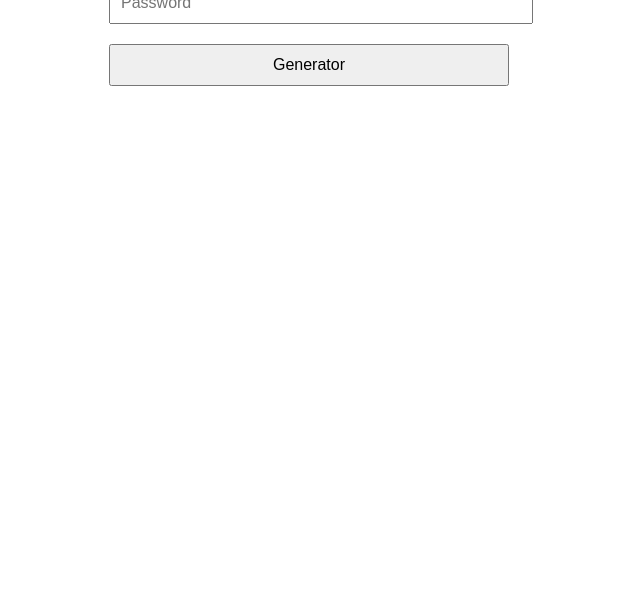
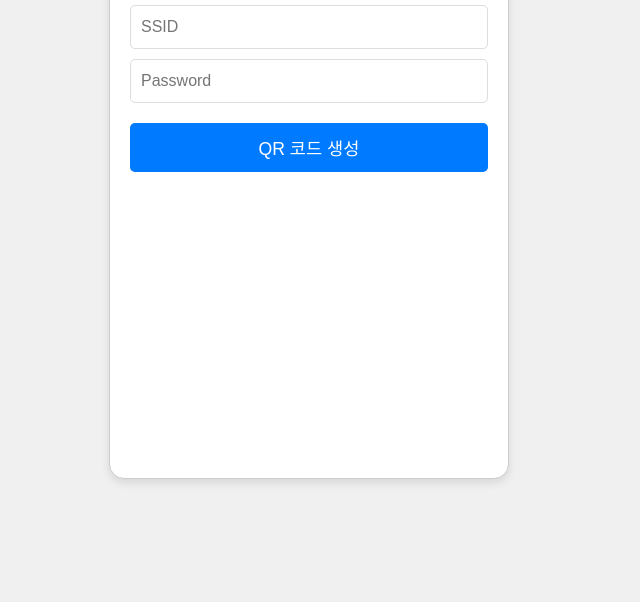
Before and after one commit to truedo/QR_generator, a plain HTML site: page index.html in a window 1280 px wide. Shown: the part 198-800 px from the top of the page, without its empty margins (331-971 px from the left). Drawn offline with Linux system fonts and the light colour scheme.

Commit message:
Update index.html

```diff
--- a/index.html
+++ b/index.html
@@ -5,43 +5,117 @@
   <meta name="viewport" content="width=device-width, initial-scale=1.0">
   <title>WiFi QR Code Generator</title>
   <style>
-    body { font-family: Arial, sans-serif; max-width: 400px; margin: 50px auto; text-align: center; }
-    input, button { width: 100%; padding: 10px; margin: 10px 0; font-size: 1rem; }
-    #qrcode { margin-top: 20px; }
+    body {
+      font-family: Arial, sans-serif;
+      background-color: #f0f0f0; /* 배경색 추가 (컨테이너와 구분되도록) */
+      margin: 0; /* body 기본 마진 제거 */
+      padding: 0; /* body 기본 패딩 제거 */
+      display: flex; /* flexbox를 사용하여 컨테이너를 중앙에 배치 */
+      justify-content: center; /* 가로 방향 중앙 정렬 */
+      align-items: center; /* 세로 방향 중앙 정렬 (필요시 min-height: 100vh; 추가) */
+      min-height: 100vh; /* 최소 높이를 뷰포트 높이로 설정하여 세로 중앙 정렬 가능하게 함 */
+    }
+
+    /* 새로운 컨테이너 스타일 */
+    .content-box {
+      background-color: #fff; /* 컨테이너 배경색 */
+      max-width: 400px; /* 컨테이너의 최대 너비 */
+      width: 90%; /* 작은 화면에서 너비 조절 */
+      padding: 30px 20px; /* 내부 여백 (상하 좌우) */
+      border: 1px solid #ccc; /* 테두리 */
+      border-radius: 15px; /* 둥근 모서리 */
+      box-shadow: 0 4px 8px rgba(0, 0, 0, 0.1); /* 은은한 그림자 */
+      text-align: center; /* 컨테이너 안의 인라인/인라인-블록 요소 가운데 정렬 */
+      box-sizing: border-box; /* padding과 border를 width에 포함 */
+    }
+
+    h1 {
+        margin-top: 0; /* h1 기본 상단 마진 제거 */
+        margin-bottom: 20px; /* h1 하단 마진 추가 */
+        font-size: 1.5em; /* h1 폰트 크기 조절 */
+        color: #333;
+    }
+
+    /* 입력 필드 스타일 */
+    input {
+      width: 100%; /* 컨테이너 패딩 고려하여 100% */
+      padding: 12px 10px;
+      margin: 10px 0; /* 상하 마진 */
+      font-size: 1rem;
+      border: 1px solid #ddd; /* 입력 필드 테두리 */
+      border-radius: 5px; /* 입력 필드 모서리도 약간 둥글게 */
+      box-sizing: border-box; /* padding이 너비에 포함되도록 계산 */
+      display: block; /* 각 입력 필드를 새 줄에 표시 */
+    }
+
+    /* 버튼 스타일 */
+    button {
+      display: block; /* 버튼을 블록 요소로 만듭니다 */
+      width: 100%; /* 컨테이너 너비에 맞춤 */
+      padding: 12px;
+      margin: 20px 0; /* 상하 마진 */
+      font-size: 1.1rem;
+      background-color: #007bff; /* 버튼 배경색 */
+      color: white; /* 버튼 글자색 */
+      border: none; /* 버튼 테두리 없음 */
+      border-radius: 5px; /* 버튼 모서리 둥글게 */
+      cursor: pointer; /* 마우스 오버 시 커서 변경 */
+      transition: background-color 0.3s ease; /* 호버 효과 부드럽게 */
+    }
+    button:hover {
+        background-color: #0056b3; /* 호버 시 배경색 변경 */
+    }
+
+
+    /* QR 코드 표시 영역 스타일 */
+    #qrcode {
+      margin: 20px auto 0; /* 블록 요소인 #qrcode 영역을 가로 방향으로 가운데 정렬 */
+      width: 256px; /* QR 코드 이미지 너비와 동일하게 설정 */
+      height: 256px; /* QR 코드 이미지 높이와 동일하게 설정 */
+      /* 이 컨테이너 자체를 256x256으로 만들고 margin: auto로 가운데 정렬합니다. */
+    }
+    /* #qrcode 안에 생성되는 이미지나 캔버스 자체도 확실히 가운데 오도록 추가 */
+    #qrcode img, #qrcode canvas {
+        display: block; /* 블록 요소로 만들고 */
+        margin: 0 auto; /* 가운데 정렬합니다 */
+        max-width: 100%; /* 컨테이너 너비보다 커지지 않도록 */
+        height: auto; /* 비율 유지 */
+    }
+
   </style>
-  <!-- QRCode.js 라이브러리 로드 -->
-  <script src="https://cdnjs.cloudflare.com/ajax/libs/qrcodejs/1.0.0/qrcode.min.js"></script>
+    <script src="https://cdnjs.cloudflare.com/ajax/libs/qrcodejs/1.0.0/qrcode.min.js"></script>
 </head>
 <body>
-  <h1>WiFi QR Code Generator</h1>
-  <!-- SSID 입력 -->
-  <input type="text" id="ssid" placeholder="SSID" />
-  <!-- Password 입력 -->
-  <input type="password" id="password" placeholder="Password" />
-  <!-- 생성 버튼 -->
-  <button id="generate">Generator</button>
-
-  <!-- QR 코드가 표시될 영역 -->
-  <div id="qrcode"></div>
-
-  <script>
+  <div class="content-box">
+    <h1>WiFi QR Code Generator</h1>
+    <input type="text" id="ssid" placeholder="SSID" />
+    <input type="password" id="password" placeholder="Password" />
+    <button id="generate">QR 코드 생성</button> <div id="qrcode"></div>
+  </div> <script>
     document.getElementById('generate').addEventListener('click', function() {
       const ssid = document.getElementById('ssid').value.trim();
       const password = document.getElementById('password').value.trim();
       if (!ssid) {
-        alert('Please enter your SSID.');
+        alert('SSID를 입력해주세요.'); // 경고 메시지 한글화
         return;
       }
       // WPA 고정, SSID와 Password를 이스케이프
+      // 특수 문자를 이스케이프 처리하여 QR 코드가 제대로 인식되도록 합니다.
       const escapeInput = str => str.replace(/([\\;,\":])/g, '\\$1');
       const wifiString = `WIFI:T:WPA;S:${escapeInput(ssid)};P:${escapeInput(password)};;`;
+
       // 기존 QR 코드 제거
       document.getElementById('qrcode').innerHTML = '';
+
       // 새로운 QR 코드 생성
       new QRCode(document.getElementById('qrcode'), {
         text: wifiString,
         width: 256,
         height: 256,
+        // Optional: set a color if needed
+        // colorDark : "#000000",
+        // colorLight : "#ffffff",
+        // correctLevel : QRCode.CorrectLevel.H // 에러 복원 레벨 (높을수록 복잡해지지만 손상에 강함)
       });
     });
   </script>
```
